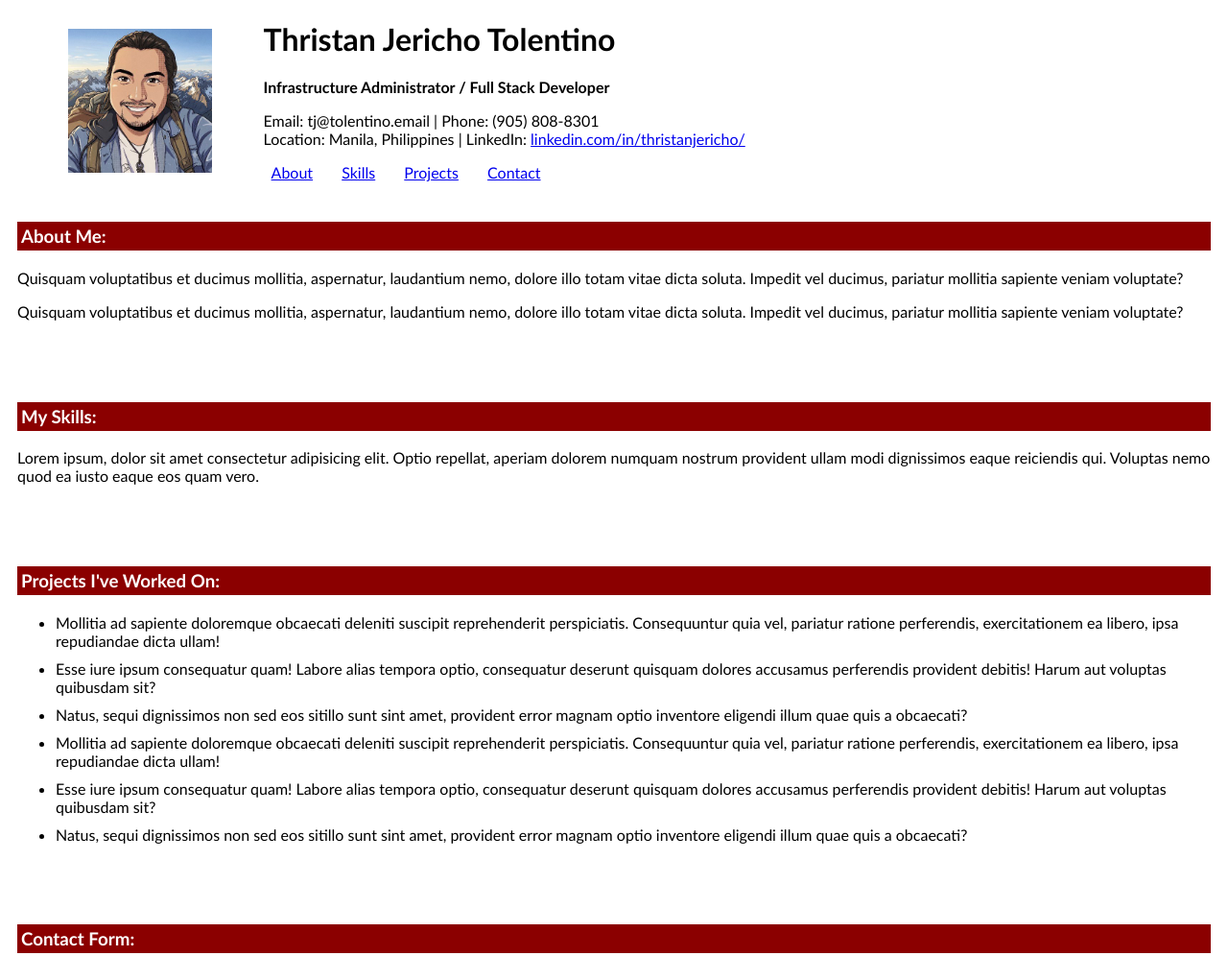
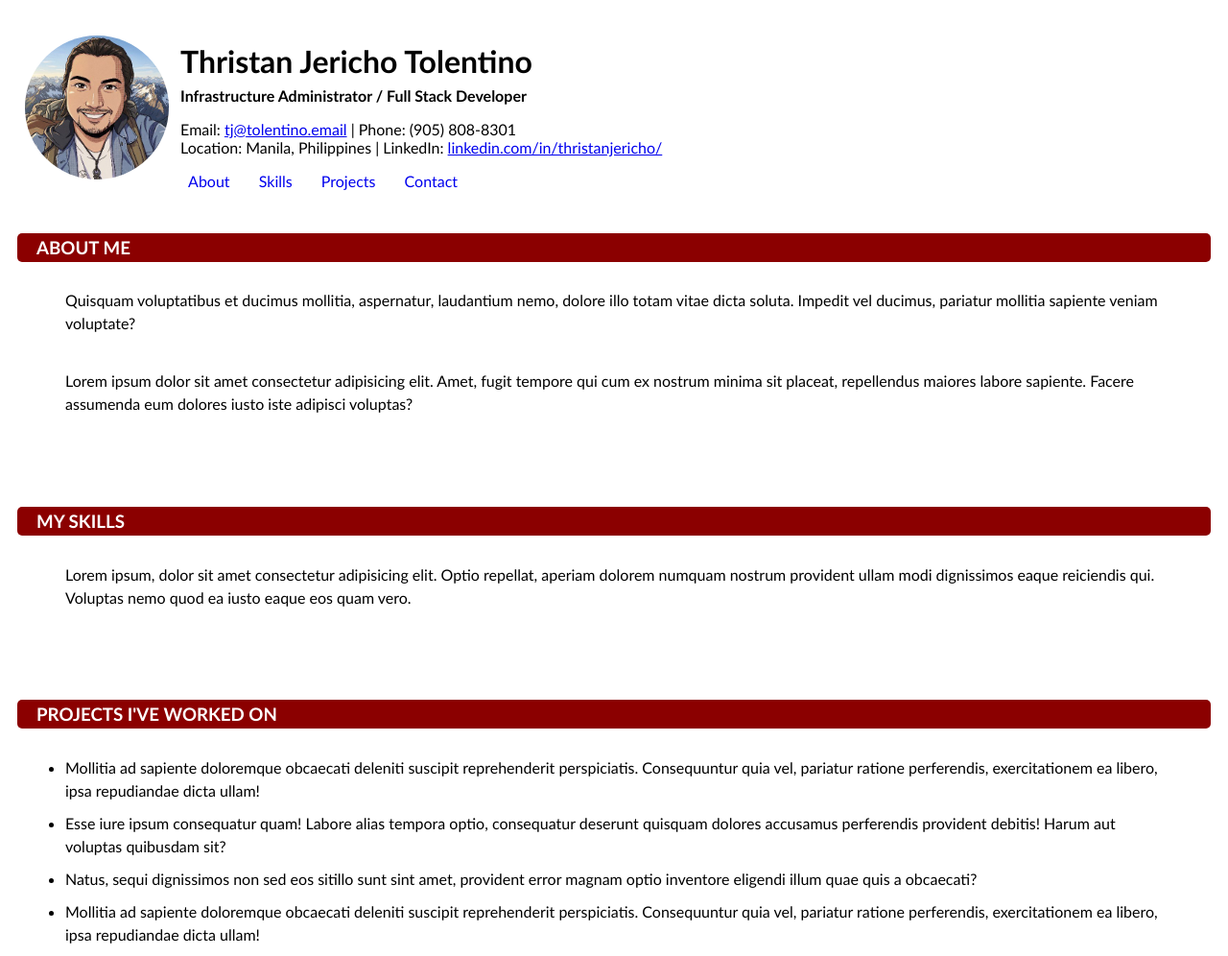
Before and after one commit to tjtolentino/portfolio-web, a plain HTML site: page projects/portfolio/index.html in a window 1280 px wide. Shown: the top 996 px of the page at 96% size. Drawn offline with Linux system fonts and the light colour scheme.

Commit message:
Removed table and replaced with DIV

```diff
--- a/projects/portfolio/css/main.css
+++ b/projects/portfolio/css/main.css
@@ -12,16 +12,29 @@ header {
     background-color: white;
     width: 100%;
     top: 0px;
-    padding: 10px;
+    padding: 0px 10px;
+}
+
+header div {
+    display: inline-block;
+}
+
+#myname {
+    font-weight: bolder;
+    position: relative;
+    top: 15px;
 }
 
 #picture {
-    padding: 8px
+    padding: 8px;
+    border-radius: 90px;
 }
 
 nav a {
     padding: 3px 8px;
     margin-right: 10px;
+    border-radius: 5px;
+    text-decoration: none;
 }
 
 nav a:hover {
@@ -36,12 +49,19 @@ main {
 main section {
     padding: 10px;
     margin-bottom: 30px;
+    scroll-margin-top: 180px;
+}
+
+main section> :not(h3) {
+    padding: 10px 50px;
+    line-height: 1.5em;
 }
 
 main section h3 {
     background-color: darkred;
     color: white;
-    padding: 4px;
+    padding: 4px 20px;
+    border-radius: 5px;
 }
 
 #projects li {
--- a/projects/portfolio/index.html
+++ b/projects/portfolio/index.html
@@ -10,16 +10,14 @@
 
 <body>
     <header>
-        <table width="100%" border="0">
-            <tr>
-                <td width="20%" align="center">
+        <div>
             <img id="picture" src="images/picture.jpg" alt="Profile Picture" width="150" height="150">
-                </td>
-                <td width="80%">
-                    <h1>Thristan Jericho Tolentino</h1>
+        </div>
+        <div>
+            <h1 id="myname">Thristan Jericho Tolentino</h1>
             <p><b>Infrastructure Administrator / Full Stack Developer</b></p>
             <p>
-                        Email: tj@tolentino.email | Phone: (905) 808-8301<br>
+                Email: <a href="mailto:tj@tolentino.email">tj@tolentino.email</a> | Phone: (905) 808-8301<br>
                 Location: Manila, Philippines | LinkedIn: <a
                     href="https://linkedin.com/in/thristanjericho/">linkedin.com/in/thristanjericho/</a>
             </p>
@@ -31,32 +29,29 @@
                 <a href="#contact">Contact</a>
             </nav>
             </p>
-                </td>
-            </tr>
-        </table>
-
+        </div>
     </header>
 
     <main>
         <section id="about">
-            <h3>About Me:</h3>
+            <h3>ABOUT ME</h3>
             <p>Quisquam voluptatibus et ducimus mollitia,
                 aspernatur, laudantium nemo, dolore illo totam vitae dicta soluta. Impedit vel ducimus, pariatur
                 mollitia sapiente veniam voluptate?</p>
-            <p>Quisquam voluptatibus et ducimus mollitia,
-                aspernatur, laudantium nemo, dolore illo totam vitae dicta soluta. Impedit vel ducimus, pariatur
-                mollitia sapiente veniam voluptate?</p>
+            <p>Lorem ipsum dolor sit amet consectetur adipisicing elit. Amet, fugit tempore qui cum ex nostrum minima
+                sit placeat, repellendus maiores labore sapiente. Facere assumenda eum dolores iusto iste adipisci
+                voluptas?</p>
         </section>
 
         <section id="skills">
-            <h3>My Skills:</h3>
+            <h3>MY SKILLS</h3>
             <p>Lorem ipsum, dolor sit amet consectetur adipisicing elit. Optio repellat, aperiam dolorem numquam nostrum
                 provident ullam modi dignissimos eaque reiciendis qui. Voluptas nemo quod ea iusto eaque eos quam vero.
             </p>
         </section>
 
         <section id="projects">
-            <h3>Projects I've Worked On:</h3>
+            <h3>PROJECTS I'VE WORKED ON</h3>
             <ul>
                 <li>Mollitia ad sapiente doloremque obcaecati deleniti suscipit reprehenderit perspiciatis. Consequuntur
                     quia vel, pariatur ratione perferendis, exercitationem ea libero, ipsa repudiandae dicta ullam!</li>
@@ -76,10 +71,17 @@
         </section>
 
         <section id="contact">
-            <h3>Contact Form:</h3>
+            <h3>CONTACT FORM</h3>
             <form>
+                <label for="sender-name">Name</label>
+                <input name="sender-name" id="sender-name" type="text" placeholder="Your full name here" />
+                <br />
+                <label for="sender-email">Email</label>
+                <input name="sender-email" id="sender-email" type="email" placeholder="email@domain.com" />
+                <br />
                 <label for="message">Leave a message:</label><br />
-                <textarea name="message" id="message" rows="10" cols="40"></textarea><br />
+                <textarea name="message" id="message" rows="10" cols="40"></textarea>
+                <br />
                 <button>Submit</button>
             </form>
         </section>
```
Lines whose indentation alone changed are shown as unchanged.
